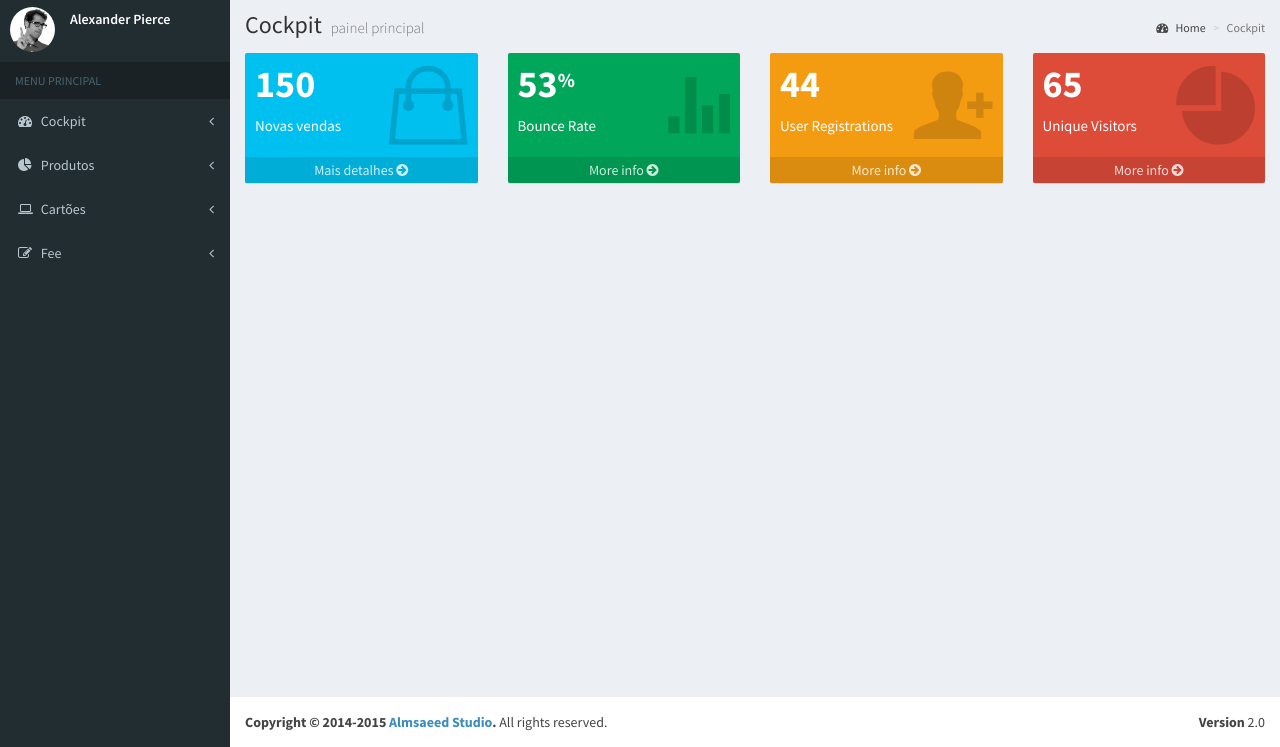
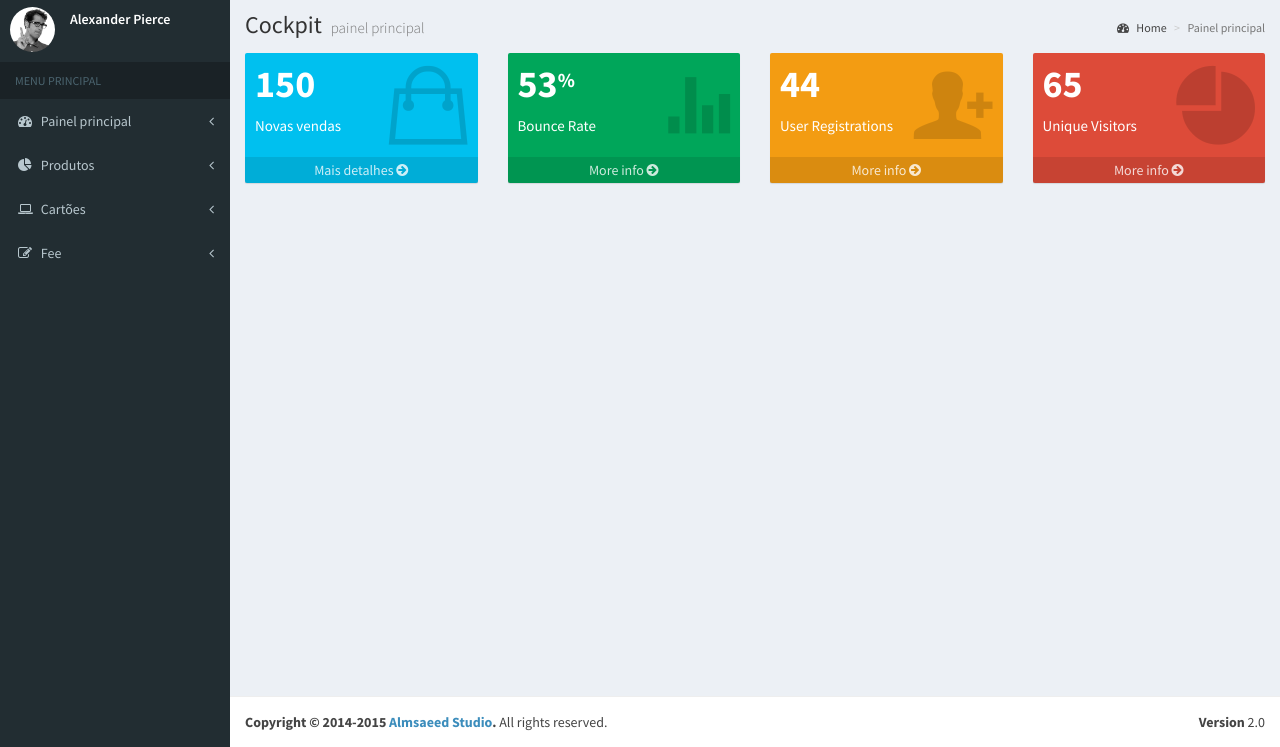
Before and after one commit to juliosmelo/soldo, a website: page index.html in a window 1280 px wide. Shown: the part 53-800 px from the top of the page. Drawn offline with nearby package versions, Linux system fonts and the light colour scheme; a script that the page names is missing.

Commit message:
traducao

```diff
--- a/index.html
+++ b/index.html
@@ -107,7 +107,7 @@
             <li class="header">MENU PRINCIPAL</li>
             <li>
               <a href="#">
-                <i class="fa fa-dashboard"></i> <span>Cockpit</span> <i class="fa fa-angle-left pull-right"></i>
+                <i class="fa fa-dashboard"></i> <span>Painel principal</span> <i class="fa fa-angle-left pull-right"></i>
               </a>
             </li>
             <li>
@@ -145,7 +145,7 @@
           </h1>
           <ol class="breadcrumb">
             <li><a href="#"><i class="fa fa-dashboard"></i> Home</a></li>
-            <li class="active">Cockpit</li>
+            <li class="active">Painel principal</li>
           </ol>
         </section>
 
```
